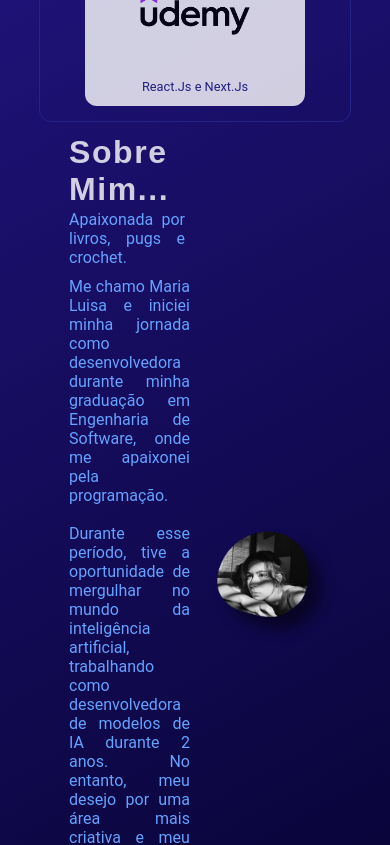
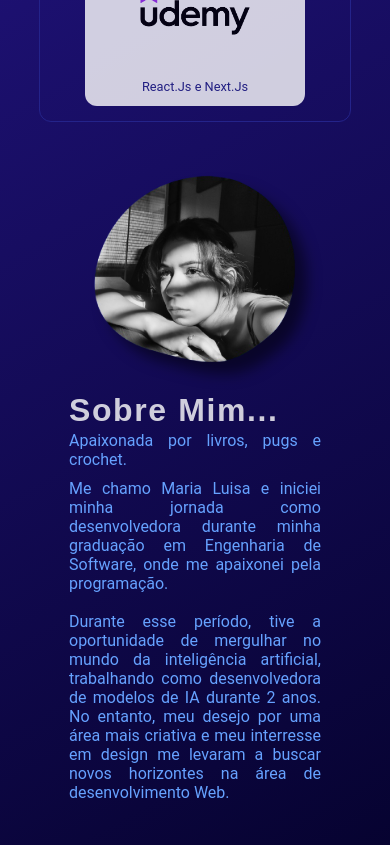
Before and after one commit to marialuisa214/portifolioWeb, a React (Vite) app: page / in a window 390 px wide. Shown: the part 1520-2365 px from the top of the page. Built offline with nearby package versions, Linux system fonts and the light colour scheme; a web font is replaced by a local one.

Commit message:
:iphone: refactor: about me expansivo

```diff
--- a/src/components/AboutMe/styles.ts
+++ b/src/components/AboutMe/styles.ts
@@ -2,7 +2,6 @@ import styled from "styled-components";
 
 export const Container = styled.div`
   display: grid;
-  /* background:  ${(props) => props.theme['white']}; */
   grid-template-columns: repeat(2, minmax(0, 1fr));
   gap: 20px;
   align-items: center;
@@ -10,8 +9,20 @@ export const Container = styled.div`
   padding: 12px 30px;
   img{
     width: 80%;
-    /* background:  ${(props) => props.theme['white']}; */
     filter: drop-shadow(12px 12px 7px rgba(0,0,0,0.5));
+  }
+
+  @media screen and (max-width: 768px) {
+    display: flex;
+    flex-direction: column;
+    -webkit-flex-direction: column-reverse;
+    flex-direction: column-reverse;
+    gap: 30px;
+    img{
+      margin-top: 30px;
+    }
+
+
   }
 `
 export const TextContainer = styled.div`
```
